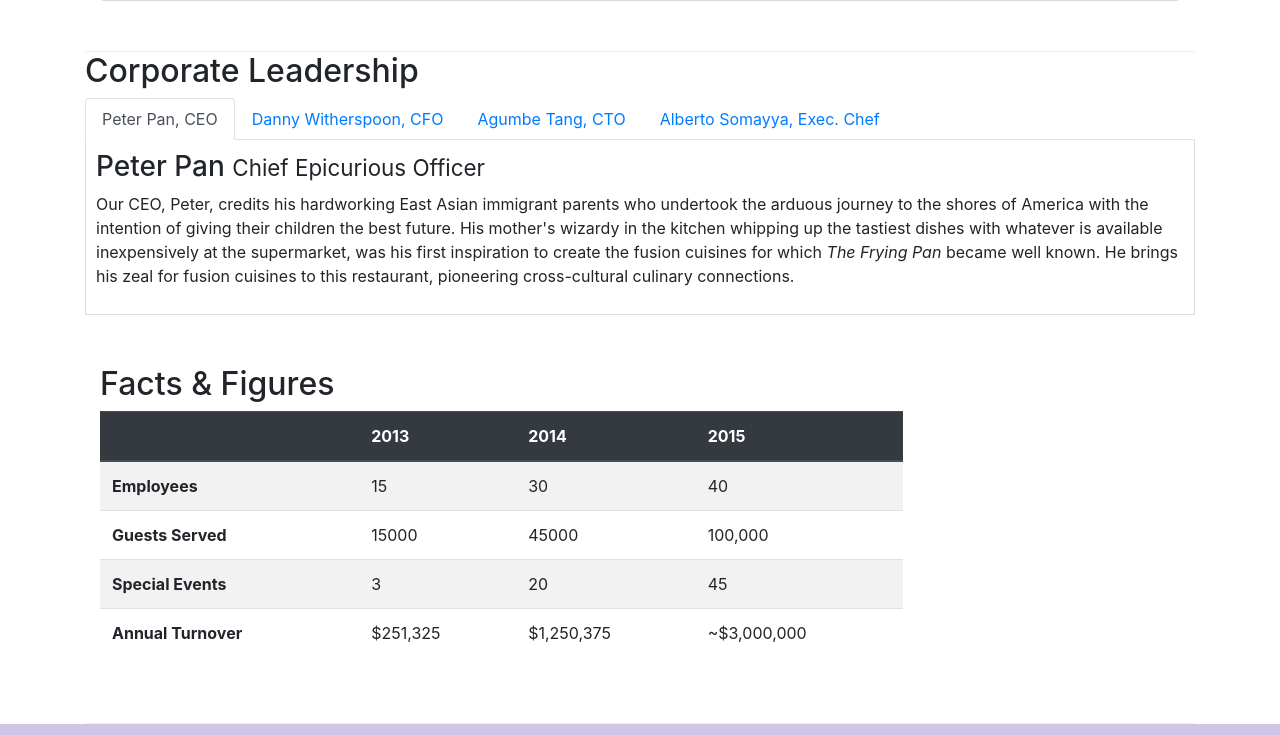
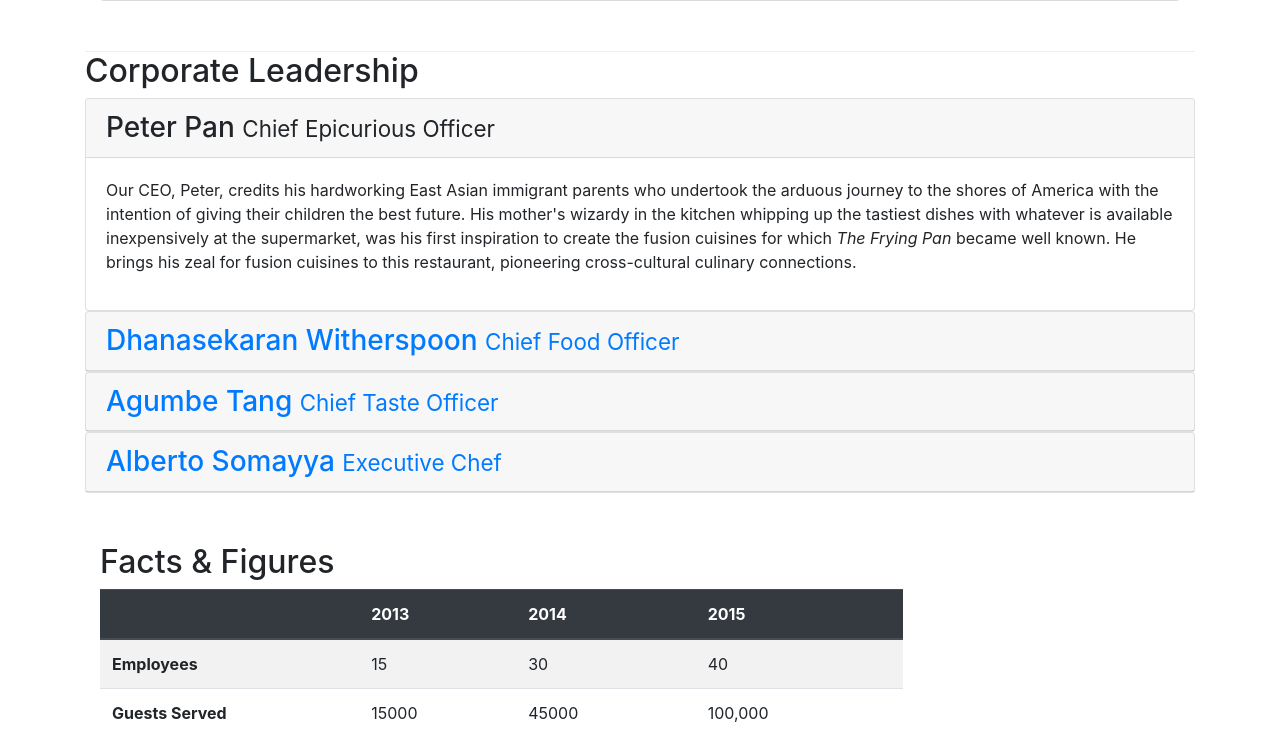
Before and after one commit to yahsashay/conFusion, a website: page aboutus.html in a window 1280 px wide. Shown: the part 920-1655 px from the top of the page. Drawn offline with nearby package versions, Linux system fonts and the light colour scheme.

Commit message:
accordion

```diff
--- a/aboutus.html
+++ b/aboutus.html
@@ -101,44 +101,76 @@
         <div class="row align-items-center">
             <div class="col-12">
                 <h2>Corporate Leadership</h2>
-                <ul class="nav nav-tabs">
-                    <li class="nav-item">
-                        <a class="nav-link active" href="#peter" role="tab" data-toggle="tab">Peter Pan, CEO</a>
-                    </li>
-                    <li class="nav-item">
-                        <a class="nav-link" href="#danny" role="tab" data-toggle="tab">Danny Witherspoon, CFO</a>
-                    </li>
-                    <li class="nav-item">
-                        <a class="nav-link" href="#agumbe" role="tab" data-toggle="tab">Agumbe Tang, CTO</a>
-                    </li>
-                    <li class="nav-item">
-                        <a class="nav-link" href="#alberto" role="tab" data-toggle="tab">Alberto Somayya, Exec. Chef</a>
-                    </li>
-                </ul>
 
-                <div class="tab-content">
-                    <div role="tabpanel" class="tab-pane fade show active" id="peter">
-                        <h3>Peter Pan <small>Chief Epicurious Officer</small></h3>
-                        <p class="d-none d-sm-block">Our CEO, Peter, credits his hardworking East Asian immigrant parents who undertook the arduous journey to the shores of America with the intention of giving their children the best future. His mother's wizardy in the kitchen whipping up the tastiest dishes with whatever is available inexpensively at the supermarket, was his first inspiration to create the fusion cuisines for which <em>The Frying Pan</em> became well known. He brings his zeal for fusion cuisines to this restaurant, pioneering cross-cultural culinary connections.</p>
+
+                <div id="accordion">
+
+                    <div class="card">
+                        <div class="card-header" role="tab" id="peterhead">
+                            <h3 class="mb-0">
+                                <a data-toggle="collapse" data-target="#peter">
+                                    Peter Pan <small>Chief Epicurious Officer</small>
+                                </a>
+                            </h3>
+                        </div>
+                        <div class="collapse show" id="peter" data-parent="#accordion">
+                            <div class="card-body">
+                                <p class="d-none d-sm-block">Our CEO, Peter, credits his hardworking East Asian immigrant parents who undertook the arduous journey to the shores of America with the intention of giving their children the best future. His mother's wizardy in the kitchen whipping up the tastiest dishes with whatever is available inexpensively at the supermarket, was his first inspiration to create the fusion cuisines for which <em>The Frying Pan</em> became well known. He brings his zeal for fusion cuisines to this restaurant, pioneering cross-cultural culinary connections.</p>
+                            </div>
+                        </div>
                     </div>
 
-                    <div role="tabpanel" class="tab-pane fade show" id="danny">
-                        <h3>Dhanasekaran Witherspoon <small>Chief Food Officer</small></h3>
-                        <p class="d-none d-sm-block">Our CFO, Danny, as he is affectionately referred to by his colleagues, comes from a long established family tradition in farming and produce. His experiences growing up on a farm in the Australian outback gave him great appreciation for varieties of food sources. As he puts it in his own words, <em>Everything that runs, wins, and everything that stays, pays!</em></p>
+                    <div class="card">
+                        <div class="card-header" role="tab" id="dannyhead">
+                            <h3 class="mb-0">
+                                <a class="collapsed" data-toggle="collapse" data-target="#danny">
+                                    Dhanasekaran Witherspoon <small>Chief Food Officer</small>
+                                </a>
+                            </h3>
+                        </div>
+                        <div class="collapse" id="danny" data-parent="#accordion">
+                            <div class="card-body">
+                                <p class="d-none d-sm-block">Our CFO, Danny, as he is affectionately referred to by his colleagues, comes from a long established family tradition in farming and produce. His experiences growing up on a farm in the Australian outback gave him great appreciation for varieties of food sources. As he puts it in his own words, <em>Everything that runs, wins, and everything that stays, pays!</em></p>
+                            </div>
+                        </div>
                     </div>
 
-                    <div role="tabpanel" class="tab-pane fade show" id="agumbe">
-                        <h3>Agumbe Tang <small>Chief Taste Officer</small></h3>
-                        <p class="d-none d-sm-block">Blessed with the most discerning gustatory sense, Agumbe, our CTO, personally ensures that every dish that we serve meets his exacting tastes. Our chefs dread the tongue lashing that ensues if their dish does not meet his exacting standards. He lives by his motto, <em>You click only if you survive my lick.</em></p>
+                    <div class="card">
+                        <div class="card-header" role="tab" id="agumbehead">
+                            <h3 class="mb-0">
+                                <a class="collapsed" data-toggle="collapse" data-target="#agumbe">
+                                    Agumbe Tang <small>Chief Taste Officer</small>
+                                </a>
+                            </h3>
+                        </div>
+                        <div class="collapse" id="agumbe" data-parent="#accordion">
+                            <div class="card-body">
+                                <p class="d-none d-sm-block">Blessed with the most discerning gustatory sense, Agumbe, our CTO, personally ensures that every dish that we serve meets his exacting tastes. Our chefs dread the tongue lashing that ensues if their dish does not meet his exacting standards. He lives by his motto, <em>You click only if you survive my lick.</em></p>
+                            </div>
+                        </div>
                     </div>
 
-                    <div role="tabpanel" class="tab-pane fade show" id="alberto">
-                        <h3>Alberto Somayya <small>Executive Chef</small></h3>
-                        <p class="d-none d-sm-block">Award winning three-star Michelin chef with wide International experience having worked closely with whos-who in the culinary world, he specializes in creating mouthwatering Indo-Italian fusion experiences. He says, <em>Put together the cuisines from the two craziest cultures, and you get a winning hit! Amma Mia!</em></p>
+
+                    <div class="card">
+                        <div class="card-header" role="tab" id="albertohead">
+                            <h3 class="mb-0">
+                                <a class="collapsed" data-toggle="collapse" data-target="#alberto">
+                                    Alberto Somayya <small>Executive Chef</small>
+                                </a>
+                            </h3>
+                        </div>
+                        <div class="collapse" id="alberto" data-parent="#accordion">
+                            <div class="card-body">
+                                <p class="d-none d-sm-block">Award winning three-star Michelin chef with wide International experience having worked closely with whos-who in the culinary world, he specializes in creating mouthwatering Indo-Italian fusion experiences. He says, <em>Put together the cuisines from the two craziest cultures, and you get a winning hit! Amma Mia!</em></p>
+                            </div>
+                        </div>
                     </div>
+
                 </div>
+
             </div>
        </div>
+
        <div class="row row-content">
            <div class="col-12 col-sm-9">
                <h2>Facts &amp; Figures</h2>
```
